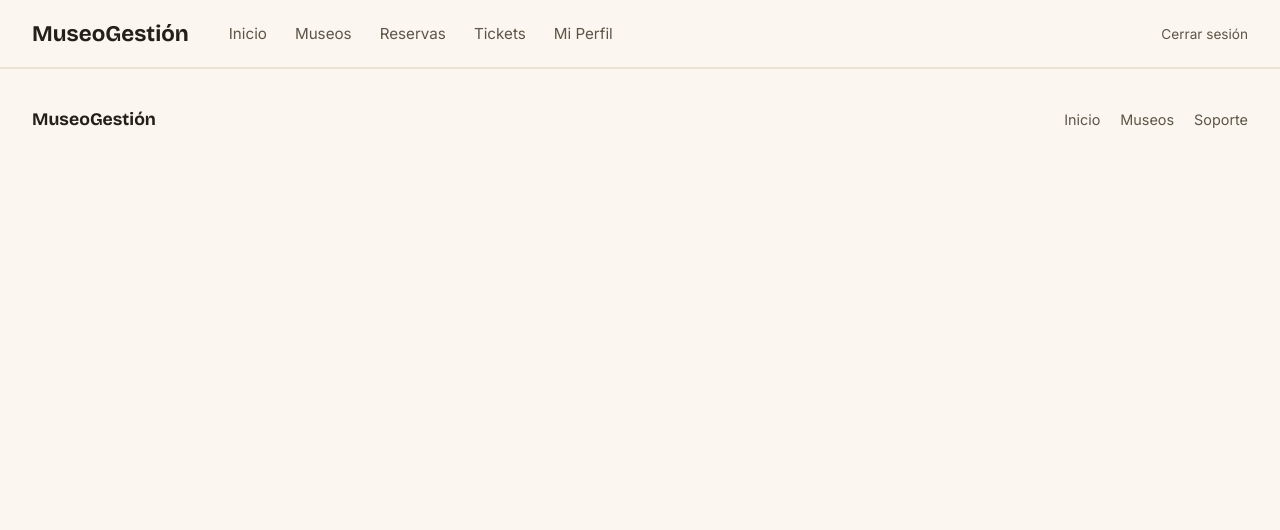
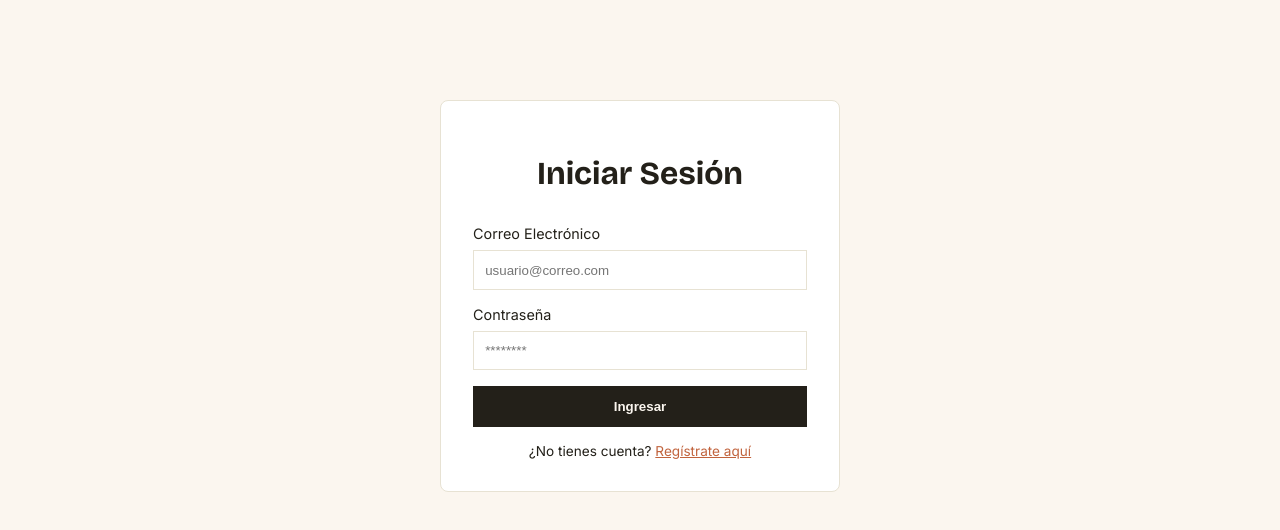
Before and after one commit to kawyyz/museos-react, a React (Vite) app: page /login in a window 1280 px wide. Shown: the top 530 px of the page. Built offline with nearby package versions, Linux system fonts and the light colour scheme.

Commit message:
Implementacion de paginas completada

```diff
--- a/src/App.jsx
+++ b/src/App.jsx
@@ -1,26 +1,28 @@
 import { BrowserRouter, Routes, Route } from "react-router-dom";
-import Navbar from "./components/Navbar";
-import Footer from "./components/Footer";
+import Layout from "./components/Layout";
 import Dashboard from "./pages/Dashboard";
 import Museos from "./pages/Museos";
 import Reservas from "./pages/Reservas";
 import Pagos from "./pages/Pagos";
 import Tickets from "./pages/Tickets";
 import Clientes from "./pages/Clientes";
+import Login from "./pages/Login";
 
 function App() {
   return (
     <BrowserRouter>
-      <Navbar />
       <Routes>
-        <Route path="/clientes" element={<Clientes />} />
-        <Route path="/tickets" element={<Tickets />} />
-        <Route path="/pagos" element={<Pagos />} />
-        <Route path="/reservas" element={<Reservas />} />
-        <Route path="/museos" element={<Museos />} />
-        <Route path="/" element={<Dashboard />} />
+        <Route path="/login" element={<Login />} />
+
+        <Route element={<Layout />}>
+          <Route path="/" element={<Dashboard />} />
+          <Route path="/museos" element={<Museos />} />
+          <Route path="/reservas" element={<Reservas />} />
+          <Route path="/pagos" element={<Pagos />} />
+          <Route path="/tickets" element={<Tickets />} />
+          <Route path="/clientes" element={<Clientes />} />
+        </Route>
       </Routes>
-      <Footer />
     </BrowserRouter>
   );
 }
--- /dev/null
+++ b/src/components/Layout.jsx
@@ -0,0 +1,15 @@
+import { Outlet } from "react-router-dom";
+import Navbar from "./Navbar";
+import Footer from "./Footer";
+
+function Layout() {
+  return (
+    <>
+      <Navbar />
+      <Outlet />
+      <Footer />
+    </>
+  );
+}
+
+export default Layout;
--- a/src/index.css
+++ b/src/index.css
@@ -353,3 +353,9 @@ ul {
 .detail-row { display: flex; justify-content: space-between; padding: 0.8rem 0; border-bottom: 1px solid var(--sand-line); }
 .detail-label { font-weight: 600; color: #5b5648; }
 .btn-edit { margin-top: 1.5rem; padding: 0.6rem 1.2rem; background: var(--clay); color: white; border: none; cursor: pointer; }
+
+
+.login-container { max-width: 400px; margin: 100px auto; padding: 2rem; background: white; border: 1px solid var(--sand-line); border-radius: 8px; }
+.login-title { font-family: var(--font-display); text-align: center; margin-bottom: 2rem; }
+.login-btn { width: 100%; padding: 0.8rem; background: var(--ink); color: var(--paper); border: none; cursor: pointer; font-weight: 600; }
+.login-footer { text-align: center; margin-top: 1rem; font-size: 0.85rem; }
--- /dev/null
+++ b/src/pages/Login.jsx
@@ -0,0 +1,59 @@
+import { useState } from "react";
+import { useNavigate } from "react-router-dom";
+
+function Login() {
+  const navigate = useNavigate();
+  const [correo, setCorreo] = useState("");
+  const [password, setPassword] = useState("");
+
+  const enviar = (e) => {
+    e.preventDefault();
+    // Aquí iría la validación real contra el backend
+    navigate("/");
+  };
+
+  return (
+    <div className="login-container">
+      <h1 className="login-title">Iniciar Sesión</h1>
+
+      <form onSubmit={enviar}>
+        <div className="form-group">
+          <label htmlFor="correo">Correo Electrónico</label>
+          <input
+            id="correo"
+            type="email"
+            required
+            placeholder="usuario@correo.com"
+            value={correo}
+            onChange={(e) => setCorreo(e.target.value)}
+          />
+        </div>
+
+        <div className="form-group">
+          <label htmlFor="password">Contraseña</label>
+          <input
+            id="password"
+            type="password"
+            required
+            placeholder="********"
+            value={password}
+            onChange={(e) => setPassword(e.target.value)}
+          />
+        </div>
+
+        <button type="submit" className="login-btn">
+          Ingresar
+        </button>
+      </form>
+
+      <div className="login-footer">
+        ¿No tienes cuenta?{" "}
+        <a href="#" style={{ color: "var(--clay)" }}>
+          Regístrate aquí
+        </a>
+      </div>
+    </div>
+  );
+}
+
+export default Login;
```
